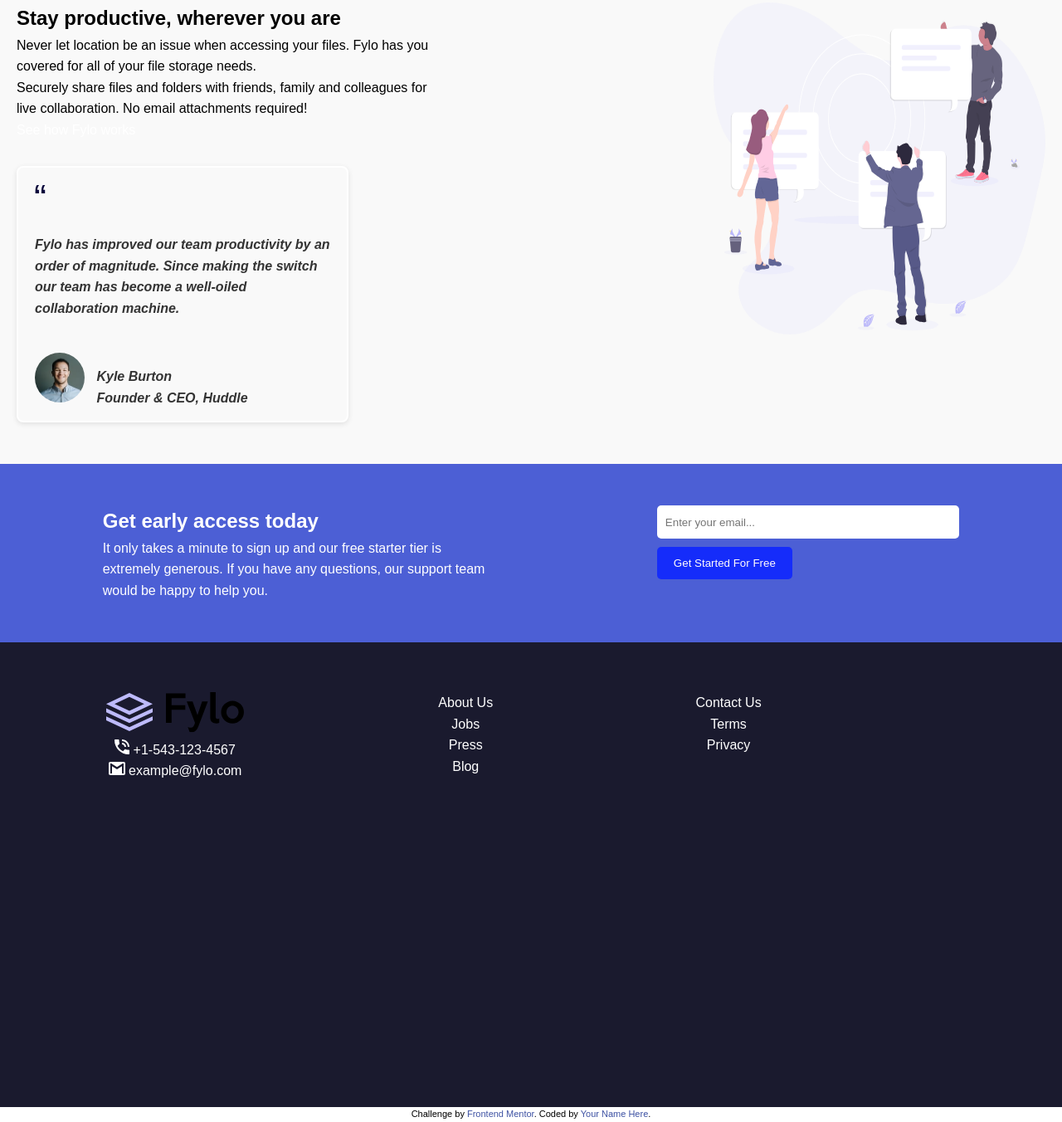
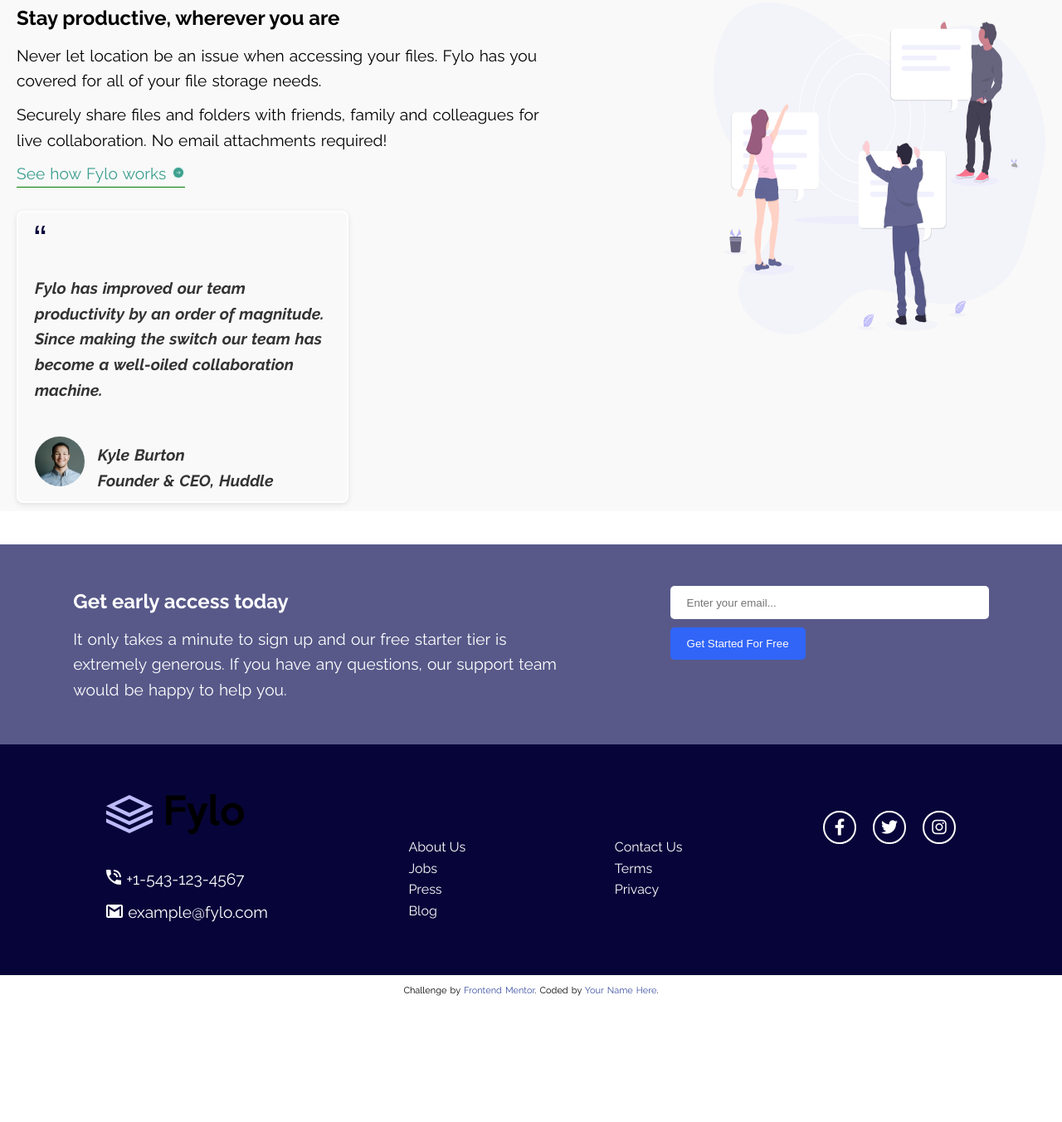
Before and after one commit to Mr-kings042/fylo-landing-page-with-two-column-layout-master, a plain HTML site: page index.html in a window 1280 px wide. Shown: the part 651-2003 px from the top of the page at 83% size. After the commit the page ends 1854 px from the top, so only its background shows below. Drawn offline with Linux system fonts and the light colour scheme.

Commit message:
completedthe design for both mobile and large screens

```diff
--- a/index.html
+++ b/index.html
@@ -7,12 +7,7 @@
   <link rel="icon" type="image/png" sizes="32x32" href="./images/favicon-32x32.png">
   <link rel="stylesheet" href="style.css">
   <title>Frontend Mentor | Fylo landing page with two column layout</title>
-
-  <!-- Feel free to remove these styles or customise in your own stylesheet 👍 -->
-  <style>
-    .attribution { font-size: 11px; text-align: center; }
-    .attribution a { color: hsl(228, 45%, 44%); }
-  </style>
+  <link rel="stylesheet" href="https://cdnjs.cloudflare.com/ajax/libs/font-awesome/6.4.2/css/all.min.css">
 </head>
 <body>
   <header class="header">
@@ -29,7 +24,7 @@
 </header>
 <main>
   <section class="hero">
-    <div class="hero-container">
+    <div class="hero-container ">
         <div class="hero-text">
             <h1>All your files in one secure <br>location, accessible anywhere.</h1>
             <p>Fylo stores your most important files in one secure location. Access them wherever you need, share and collaborate with friends, family, and co-workers.</p>
@@ -48,8 +43,9 @@
     <div class="features-container">
         <h2>Stay productive, wherever you are</h2>
         <p>Never let location be an issue when accessing your files. Fylo has you <br>covered for all of your file storage needs.</p>
+
         <p>Securely share files and folders with friends, family and colleagues for <br> live collaboration. No email attachments required!</p>
-        <a href="#">See how Fylo works</a>
+        <p class="link">See how Fylo works <img src="/images/icon-arrow.svg" alt=""></p>
         <div class="blockquote">
           <blockquote>
             <img src="/images/icon-quotes.svg" alt="">
@@ -100,62 +96,16 @@
           </ul>
       </div>
       <div class="social-icons">
-
+        <a href="#"><i class="fab fa-facebook-f"></i></a>
+        <a href="#"><i class="fab fa-twitter"></i></a>
+        <a href="#"><i class="fab fa-instagram"></i></a>
       </div>
   </div>
 </footer>
-  <!-- Features
-  Team
-  Sign In
-
-  All your files in one secure location, accessible anywhere.
-
-  Fylo stores your most important files in one secure location.
-  Access them wherever you need, share and collaborate with friends,
-  family, and co-workers.
-
-  Get Started
-
-  Stay productive, wherever you are
-
-  Never let location be an issue when accessing your files. Fylo has you
-  covered for all of your file storage needs.
-
-  Securely share files and folders with friends, family and colleagues for
-  live collaboration. No email attachments required!
-
-  See how Fylo works
-
-  Fylo has improved our team productivity by an order of magnitude. Since
-  making the switch our team has become a well-oiled collaboration machine.
-
-  Kyle Burton
-  Founder & CEO, Huddle
-
-  Get early access today
-
-  It only takes a minute to sign up and our free starter tier is extremely generous.
-  If you have any questions, our support team would be happy to help you.
-
-  Get Started For Free
-
-  Phone: +1-543-123-4567
-  example@fylo.com
-
-  About Us
-  Jobs
-  Press
-  Blog
-
-  Contact Us
-  Terms
-  Privacy -->
-
-  <footer>
     <p class="attribution">
       Challenge by <a href="https://www.frontendmentor.io?ref=challenge" target="_blank">Frontend Mentor</a>.
       Coded by <a href="#">Your Name Here</a>.
     </p>
-  </footer>
+
 </body>
 </html>
--- a/style.css
+++ b/style.css
@@ -1,20 +1,30 @@
+@import url('https://fonts.googleapis.com/css2?family=Raleway:ital,wght@0,100..900;1,100..900&display=swap');
 *, html{
     margin: 0;
     padding: 0;
     box-sizing: border-box;
 }
 body {
-    font-family: 'Poppins', sans-serif;
+    font-family: 'Raleway', sans-serif;
    line-height: 1.6;
     background: #fff;
 }
-
+a{
+    color: #fff;
+    text-decoration: none;
+}
+p{
+    font-size: 1.2rem;
+ word-spacing: 1.3px;
+ line-height: 1.6;
+ padding-top: 10px;
+}
 /* Header */
  .header-container {
     display: flex;
     justify-content: space-between;
     align-items: center;
-    padding: 20px 10%;
+    padding: 20px 8%;
 }
 
 .header-container .nav ul li{
@@ -106,25 +116,29 @@ body {
     width: 400px;
     height: 400px;
 }
+.features-container .link{
+    position: absolute;
+    color:  hsl(170, 45%, 43%);
+    border-bottom: 1px solid green;
+}
+
 .features-container .blockquote{
     width: 400px;
-    /* height: 400px; */
    margin-top: 30px;
     border: 2px solid rgb(255, 255, 255);
     font-size: 1rem;
     font-weight:bold ;
     font-style: italic;
     color: #333;
-    /* border-left: 5px solid #ff9800; Accent color */
-    padding: 15px 20px;
-    /* margin: 0; */
+    padding: 10px 20px;
     position: relative;
+    top: 40px;
     background-color: #f9f9f9;
     border-radius: 8px;
     box-shadow: 0 2px 6px rgba(0, 0, 0, 0.1);
 }
 .blockquote p{
-    margin-top: 40px;
+    margin-top: 30px;
 }
 .blockquote p img{
  border-radius: 50%;
@@ -136,9 +150,9 @@ cite{
 }
 /* CTA Section */
 .cta {
-    /* text-align: center; */
+    margin-top: 40px;
     padding: 50px 20px;
-    background: #4c5fd5;
+    background: hsl(238, 22%, 44%);
     color: white;
 }
 .cta-container{
@@ -146,7 +160,7 @@ cite{
   justify-content: space-around;
 }
 .cta-input  input{
-    padding: 10px;
+    padding: 20px;
     width: 100%;
     height: 40px;
     outline: none;
@@ -157,7 +171,7 @@ cite{
 .cta-input button {
     margin-top: 10px;
     padding: 12px 20px;
-    background: #152cfa;
+    background: hsl(224, 93%, 58%);
     color: rgb(255, 251, 251);
     border: none;
     border-radius: 5px;
@@ -168,19 +182,81 @@ cite{
 .footer-container {
     display: flex;
     justify-content: space-between;
-    background: #1a1a2e;
+    background: hsl(243, 87%, 12%);
     color: white;
-    text-align: center;
-    height: 70vh;
     padding: 60px 10%;
 }
+.footer-logo img{
 
+    margin-bottom: 20px;
+}
+.footer-links{
+    margin-top: 5%;
+}
 .footer-links ul li {
   color: white;
     list-style: none;
     margin: 0 10px;
 }
-a{
-    color: #fff;
+.social-icons{
+    display: flex;
+    justify-content: center;
+    gap: 20px;
+    margin-top: 20px;
+}
+.social-icons a{
+    display: flex;
+    align-items: center;
+    justify-content: center;
+    width: 40px;
+    height: 40px;
+    border: 2px solid white;
+    border-radius: 50%;
+    color: white;
+    font-size: 20px;
     text-decoration: none;
+    transition: background 0.3s ease-in-out;
 }
+.social-icons a:hover{
+    background: rgba(255, 255, 255, 0.2);
+}
+
+.attribution { font-size: 11px; text-align: center; }
+.attribution a { color: hsl(228, 45%, 44%); }
+
+@media (max-width: 768px) {
+    .hero-container, .features{
+        flex-direction: column-reverse;
+    }
+    .hero-input{
+        display: flex;
+        flex-direction: column;
+    }
+    .hero-input button {
+        width: 100%;
+    }
+
+    .cta-container{
+       flex-direction: column;
+       text-align: center;
+    }
+    .cta-input  input{
+        margin-top: 20px;
+        width: 70%;
+    }
+
+    .cta-input button {
+        width: 70%;
+
+    }
+    .features-container .link{
+      left: 25%;
+
+
+    }
+    .footer-container {
+        flex-direction: column;
+        text-align: left;
+    }
+
+}
```
